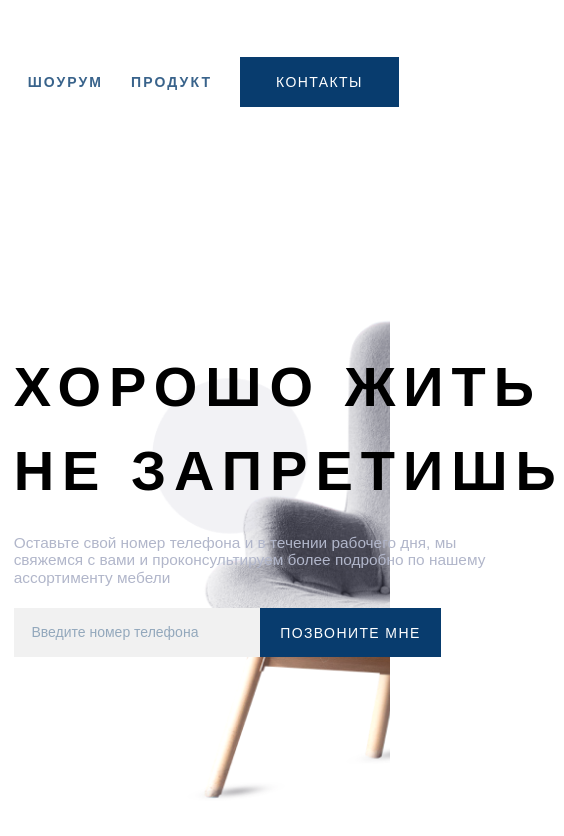
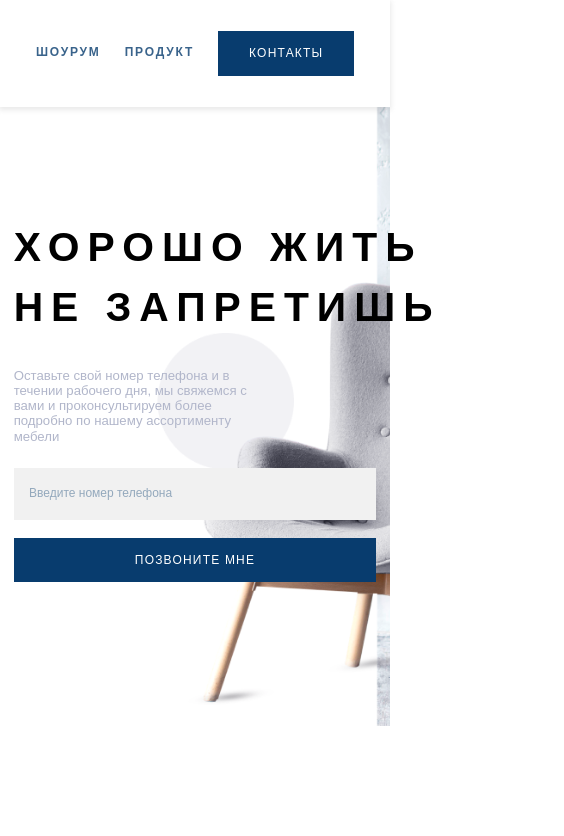
Before and after one commit to denrybaakov/desk-plus, a website: page index.html in a window 390 px wide. Shown: the whole page, 564 px wide, since content can reach past the window. Drawn offline with Linux system fonts and the light colour scheme.

Commit message:
header adaptiv

```diff
--- a/scss/block/_header.sass
+++ b/scss/block/_header.sass
@@ -7,7 +7,7 @@
     display: flex
     align-items: center
     justify-content: space-between
-    padding-bottom: 14rem
+    padding-bottom: 10rem
   &__nav
     margin: 0
     margin-right: 1rem
@@ -24,7 +24,7 @@
     +light
     color: #B1B6CA
     font-size: 1.1rem
-    margin-bottom: 1.5rem
+    margin-bottom: 2rem
   &__form
     display: flex
   &__phone
@@ -69,3 +69,47 @@
       color: $dark-blue
       &::after
         display: block
+
+
+
+@media screen and ( max-width: 992px )
+  html
+    font-size: 12px
+  .header
+    position: relative
+    &__top
+      position: fixed
+      top: 0
+      left: 0
+      width: 100%
+      padding: 2rem 1rem 2rem 2rem
+      background-color: #fff
+      box-shadow: 0px 2px 5px 1px rgba(146, 146, 146, 0.2)
+    &__content
+      margin-top: 12rem
+
+@media screen and ( max-width: 768px )
+  .header
+    &__title
+      font-size: 3.4rem
+      line-height: 60px
+
+@media screen and ( max-width: 575px )
+  .header
+    &__content
+      width: 100%
+      display: flex
+      flex-direction: column
+      // justify-content: center
+      // align-items: center
+    &__form
+      display: flex
+      flex-direction: column
+      width: 100%
+    &__phone
+      width: 100%
+      padding-top: 1.5rem
+      padding-bottom: 1.5rem
+      margin-bottom: 1.5rem
+    &__text
+      width: 65%
```
Also changed, not shown: css/style.css, 1 other file.
